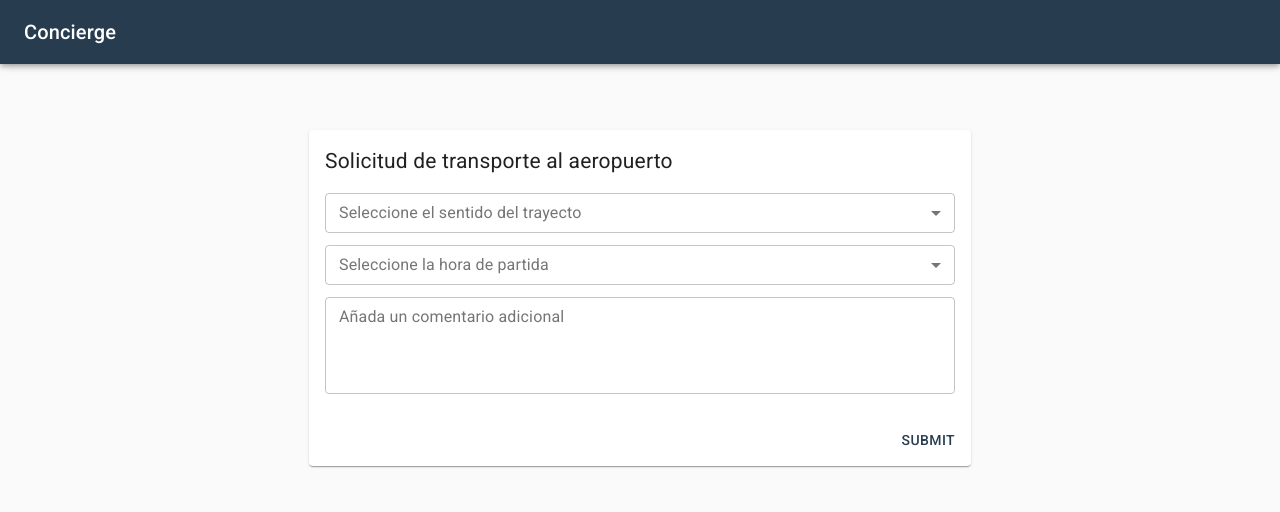
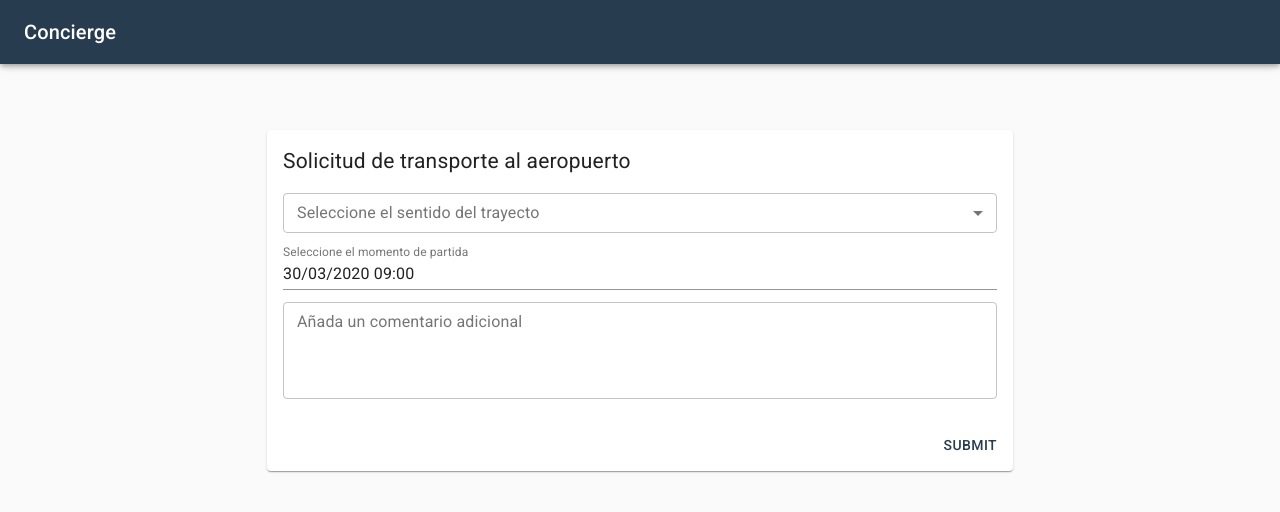
Before and after one commit to pabloi09/concierge, a React (Create React App) app in the folder concierge-client/: page /transporte/shuttle in a window 1280 px wide. Shown: the top 512 px of the page. Built offline with nearby package versions, Linux system fonts and the light colour scheme.

Commit message:
ShuttleForm UI finished

```diff
--- a/concierge-client/package.json
+++ b/concierge-client/package.json
@@ -3,12 +3,15 @@
   "version": "0.1.0",
   "private": true,
   "dependencies": {
+    "@date-io/date-fns": "^1.3.13",
     "@material-ui/core": "^4.9.4",
     "@material-ui/icons": "^4.9.1",
+    "@material-ui/pickers": "^3.2.10",
     "@testing-library/jest-dom": "^4.2.4",
     "@testing-library/react": "^9.4.1",
     "@testing-library/user-event": "^7.2.1",
     "clsx": "^1.1.0",
+    "date-fns": "^2.11.1",
     "formik": "^2.1.4",
     "react": "^16.12.0",
     "react-dom": "^16.12.0",
--- a/concierge-client/src/components/LoginUserPage.js
+++ b/concierge-client/src/components/LoginUserPage.js
@@ -5,7 +5,7 @@ import { withRouter } from "react-router-dom"
 class LoginUserPage extends Component {
     render() {
         return (
-            <LoginForm login={this.login.bind(this)} />
+                <LoginForm login={this.login.bind(this)} />
         );
 
     }
--- a/concierge-client/src/components/MainPage.js
+++ b/concierge-client/src/components/MainPage.js
@@ -1,7 +1,6 @@
 import React, { Component } from 'react';
 import GridComponent from "./GridComponent"
 import {services} from "../constants/services"
-import { withRouter } from "react-router-dom"
 
 class MainPage extends Component {
     render() {
--- a/concierge-client/src/components/OrderStatusCard.js
+++ b/concierge-client/src/components/OrderStatusCard.js
@@ -15,7 +15,7 @@ class OrderStatusCard extends Component {
                         aria-controls="panel1a-content">
                         <div style={{display: "flex", flexDirection: "column", alignItems: "center", paddingLeft: "10%"}}>
                             <h2>Su solicitud de {this.props.title}</h2>
-                            <img src={"assets/requests/"+this.props.card+".png"} style={{width: "90%"}}/>
+                            <img src={"assets/requests/"+this.props.card+".png"} style={{width: "90%"}} alt="state"/>
                         </div>
                     </ExpansionPanelSummary>
                     <ExpansionPanelDetails>
--- a/concierge-client/src/components/ShuttleForm.js
+++ b/concierge-client/src/components/ShuttleForm.js
@@ -1,5 +1,5 @@
 import React from "react";
-import { withFormik } from "formik";
+import { withFormik,useField, useFormikContext } from "formik";
 import * as Yup from "yup";
 import { withStyles } from "@material-ui/core";
 import {
@@ -11,10 +11,16 @@ import {
   MenuItem,
   Typography
 } from '@material-ui/core';
-import { ways, getHours } from "../constants/shuttle"
+import { ways, transformDate } from "../constants/shuttle"
+import DateFnsUtils from '@date-io/date-fns'; // choose your lib
+import {
+  DateTimePicker,
+  MuiPickersUtilsProvider,
+} from '@material-ui/pickers';
+import esLocale from "date-fns/locale/es"
 const styles = () => ({
   card: {
-    minWidth: 662,
+    minWidth: 746,
     marginTop: 50
   },
   container: {
@@ -28,7 +34,23 @@ const styles = () => ({
     fontSize: 21,
   },
 });
-const hours = getHours()
+
+export const DatePickerField = ({ ...props }) => {
+  const { setFieldValue } = useFormikContext();
+  const [field] = useField(props);
+  return (
+    <MuiPickersUtilsProvider utils={DateFnsUtils} locale={esLocale}>
+      <DateTimePicker
+         {...field}
+         {...props}
+         selected={(field.value && new Date(field.value)) || null}
+         onChange={val => {
+           setFieldValue(field.name, val);
+         }}/>
+      </MuiPickersUtilsProvider>
+  );
+};
+
 const form = props => {
   const {
     classes,
@@ -68,26 +90,23 @@ const form = props => {
                 </MenuItem>
               ))}
             </TextField>
-            <TextField
+              <DatePickerField
                id="hour"
                name="hour"
-              label="Seleccione la hora de partida "
-              select
+               label="Seleccione el momento de partida"
                value={values.hour}
                onChange={handleChange}
                onBlur={handleBlur}
                helperText={touched.hour ? errors.hour : ""}
                error={touched.hour && Boolean(errors.hour)}
                margin="dense"
-              variant="outlined"
-              fullWidth
-            >
-              {hours.map((option) => (
-                <MenuItem key={option.value} value={option.value}>
-                  {option.label}
-                </MenuItem>
-              ))}
-            </TextField>
+               minDate={getDateMin()}
+               maxDate={getDateMax()}
+               variant="inline"
+               format ="dd/MM/yyyy HH:mm"
+               allowKeyboardControl
+               fullWidth/>
+
             <TextField
               id="comment"
               name="comment"
@@ -115,6 +134,16 @@ const form = props => {
     </div>
   );
 };
+const getDateMin = () =>{
+  var date = new Date()
+  date.setTime(date.getTime() +  3 * 3600 * 1000)
+  return date
+}
+const getDateMax = () =>{
+  var date = new Date()
+  date.setTime(date.getTime() + 1 * 31 * 24 * 3600 * 1000)
+  return date
+}
 
 const ShuttleForm = withFormik({
   mapPropsToValues: ({
@@ -124,7 +153,7 @@ const ShuttleForm = withFormik({
   }) => {
     return {
       way: way || "",
-      hour: hour || "",
+      hour: hour || new Date(),
       comment: comment || ""
     };
   },
@@ -141,20 +170,20 @@ const ShuttleForm = withFormik({
           return false
         })
     ,
-    hour: Yup.string()
-      .required("Seleccione una hora para continuar")
-      .test("isDefault", "La hora introducida no es valida",
+    hour: Yup.date()
+      .required("Seleccione una día y una hora para continuar")
+      .test("isDefault", "Los buses solo salen a en punto. Por ejemplo: 9:00",
         function (value) {
-          if (value !== "") {
-            return hours.reduce((acumulator = false, element) => acumulator = acumulator || (element["value"] === value))
-          }
-          return false
+          return value.getMinutes() === 0
         })
+      .min(getDateMin(),"Se debe de reservar con almenos 3 horas de antelación")
+      .max(getDateMax(), "No se puede reservar con mas de un mes de antelación")
   }),
 
   handleSubmit: (values, { setSubmitting }) => {
     setTimeout(() => {
       // submit to the server
+      values.hour = transformDate(values.hour)
       alert(JSON.stringify(values, null, 2));
       setSubmitting(false);
     }, 1000);
--- a/concierge-client/src/constants/shuttle.js
+++ b/concierge-client/src/constants/shuttle.js
@@ -1,31 +1,17 @@
 const header = "Como cliente solicito "
 export const ways = [
     {
-        value: header + "un viaje al aeropuerto desde el hotel ",
+        value: header + "un viaje al aeropuerto desde el hotel el",
         label: "Hotel ➡️➡️ Aeropuerto"
     },
     {
-        value: header + "un viaje hotel desde el aeropuerto ",
+        value: header + "un viaje hotel desde el aeropuerto el",
         label: "Aeropuerto ➡️➡️ Hotel"
     },
 
 ]
 
-export const getHours = ()=>{
-    var date = new Date()
-    date.setTime(date.getTime() + 60 * 60 * 1000)
-    date.setMinutes(0)
-    var notAllowed = [date.getHours(), date.getHours() + 1, date.getHours() + 2]
-    var result = []
-    for(var i = 0; i < 24; i++){
-        if(! notAllowed.includes(i)){
-            date.setHours(i)
-            var h = date.toTimeString().replace(/.*(\d{2}:\d{2}:\d{2}).*/, "$1").substring(0,5)
-            result.push({
-                value: "a las "+h,
-                label: h
-            })
-        }
-    }
-    return result
+export const transformDate = (date) =>{
+    var options = { weekday: 'long', year: 'numeric', month: 'long', day: 'numeric' , hour:"numeric", minute:"numeric"};
+    return date.toLocaleDateString("es-ES",options)
 }
```
Also changed, not shown: 1 other file (tests, documents, lock files or other folders). Lines whose indentation alone changed are shown as unchanged.
